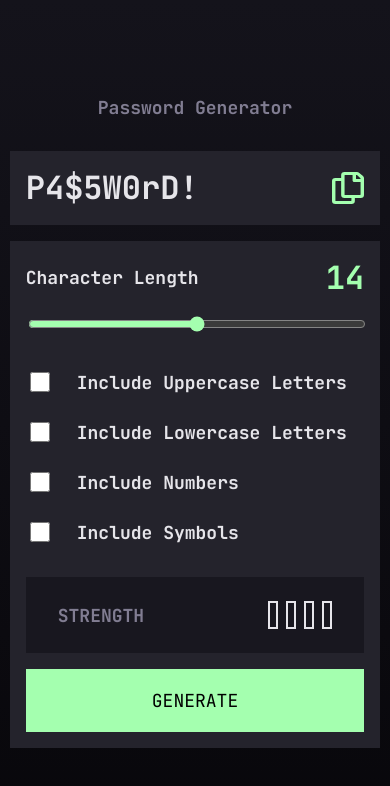
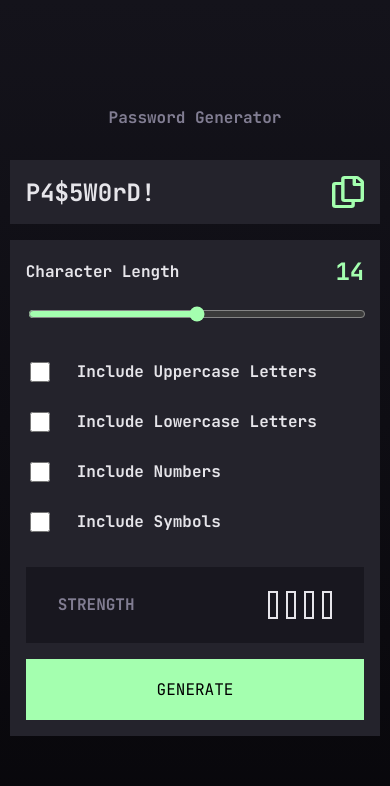
Before and after one commit to fliptv97/fementor-password-generator, a Vue app: page / in a window 390 px wide. Shown: the top 786 px of the page. Built offline with nearby package versions, Linux system fonts and the light colour scheme.

Commit message:
Fixed mobile layout

```diff
--- a/src/style.css
+++ b/src/style.css
@@ -26,6 +26,14 @@
     --very-dark-grey-clr: #18171f;
 }
 
+@media (max-width: 600px) {
+    :root {
+        --body-fs: 1rem;
+        --heading-medium-fs: 1.125rem;
+        --heading-large-fs: 1.5rem;
+    }
+}
+
 body {
     min-height: 100vh;
     margin: 0;
@@ -42,6 +50,10 @@ button {
     font-size: inherit;
 }
 
+input {
+    font-family: inherit;
+}
+
 input[type="range"] {
     width: 100%;
     accent-color: var(--neon-green-clr);
```
